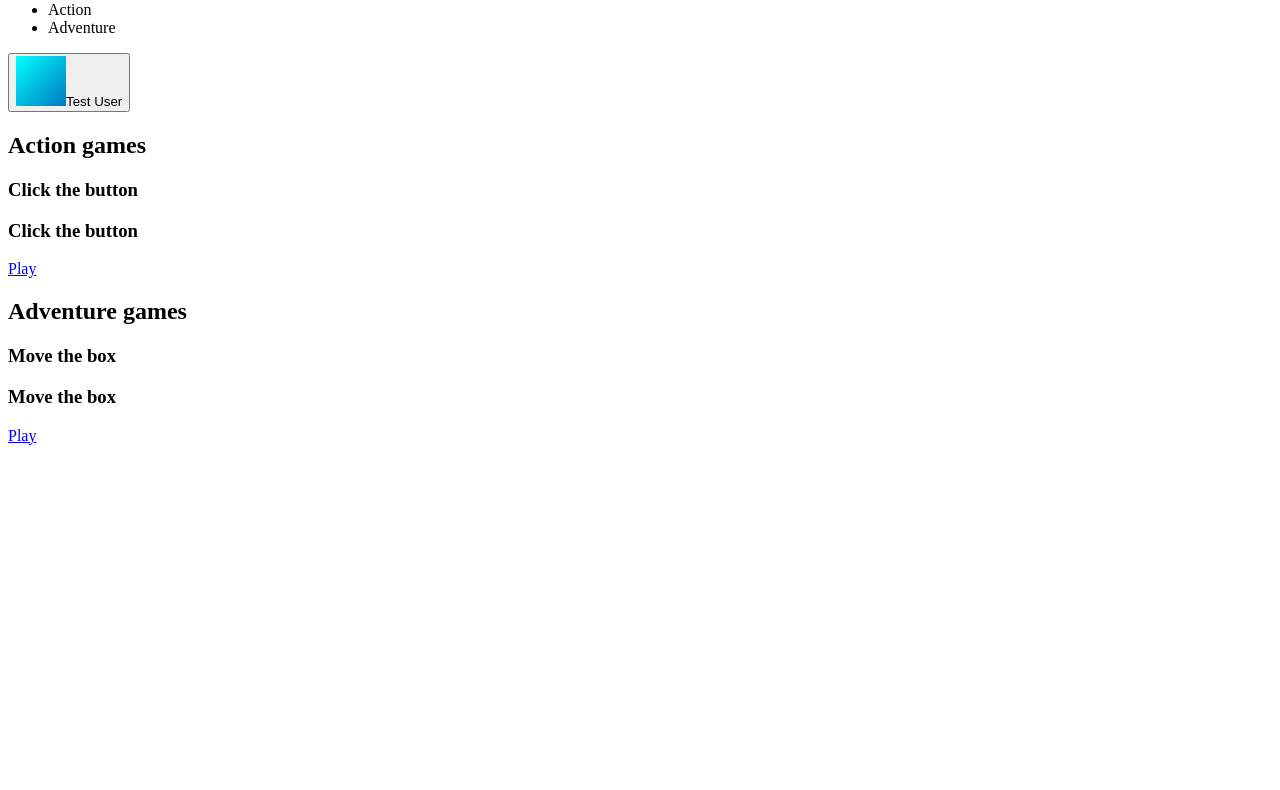
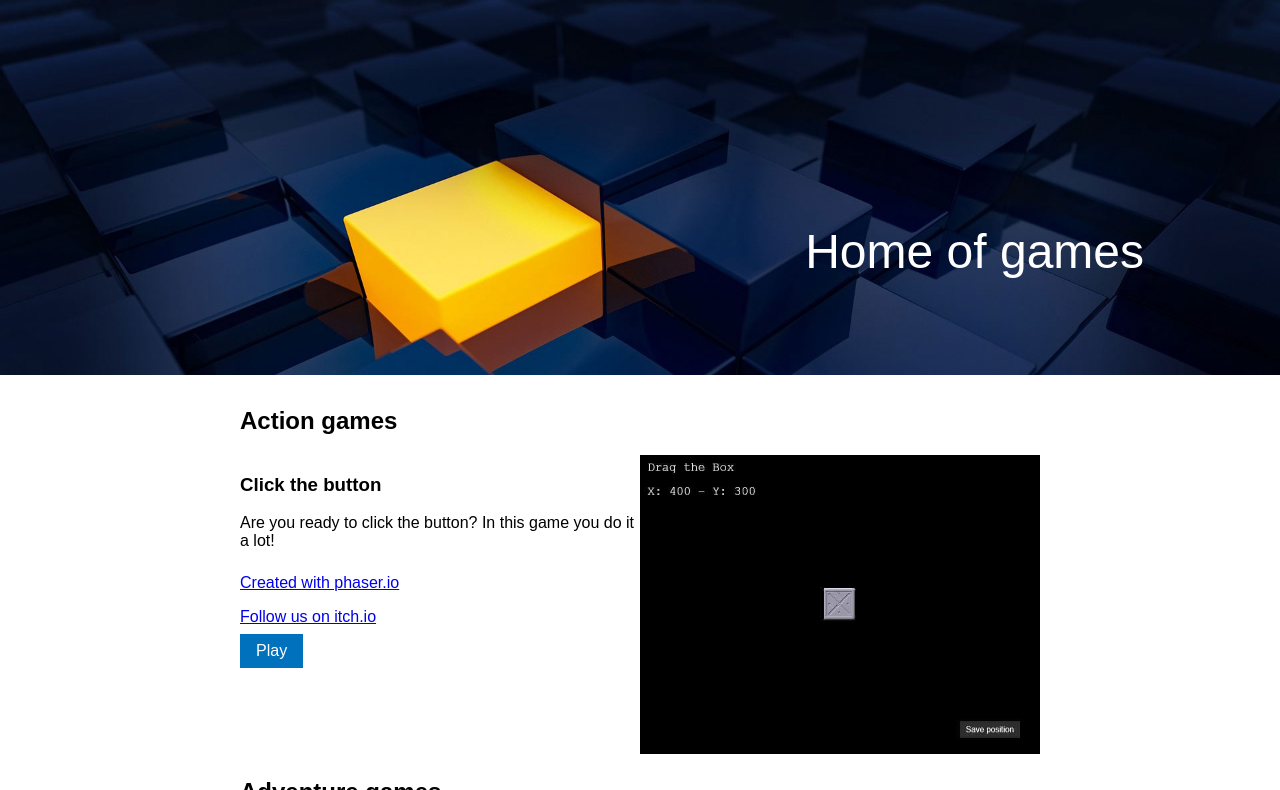
Before and after one commit to AkiKurvinen/game-accounts-js, a plain HTML site: page index.html in a window 1280 px wide. Shown: the part 77-867 px from the top of the page. Before the commit the page ends 800 px from the top, so only its background shows below. Drawn offline with Linux system fonts and the light colour scheme.

Commit message:
auth header

```diff
--- a/box-mover/index.html
+++ b/box-mover/index.html
@@ -5,12 +5,23 @@
     <meta charset="UTF-8">
     <meta name="viewport" content="width=device-width, initial-scale=1.0">
     <title>Box mover</title>
+    <script src="../loginform.js"></script>
 </head>
 
 <body>
-    <h1>Box mover game</h1>
-    <p>Info about the game</p>
-    <a href="game/">Play now</a>
+    <header>
+        <div id="login_btn"></div>
+    </header>
+
+    <main>
+        <h1>Box mover game</h1>
+        <p>Info about the game</p>
+        <a href="game/">Play now</a>
+    </main>
 </body>
+<script>
+    const login_btn_elem = document.getElementById("login_btn")
+    login_btn_elem.innerHTML = loginbutton(false, '../')
+</script>
 
 </html>
--- a/index.html
+++ b/index.html
@@ -7,9 +7,10 @@
     <title>Game accounts</title>
     <link rel="stylesheet" href="style.css">
     <script src="loginform.js"></script>
+    <link rel="shortcut icon" href="img/logo.png" type="image/x-icon">
 </head>
 <header>
-    <div class="logo"><img src="img/logo.png" alt="">Logo</div>
+    <div class="logo"><img src="img/logo_white.png" alt="">Logo</div>
     <nav>
         <ul>
             <li>Action</li>
@@ -18,15 +19,19 @@
     </nav>
     <div id="login_btn"></div>
 </header>
+<div class="hero">
+    <blockquote>Home of games</blockquote>
+</div>
+<nav></nav>
 <main>
-    <nav></nav>
     <div id="game_list"></div>
 </main>
+<footer>game accounts template</footer>
 
 <body>
     <script>
         const login_btn_elem = document.getElementById("login_btn")
-        login_btn_elem.innerHTML = loginbutton(true)
+        login_btn_elem.innerHTML = loginbutton(false)
     </script>
     <script>
         const game_list_elem = document.getElementById("game_list")
@@ -41,6 +46,13 @@
 
                 const json = await response.json();
                 let html = ""
+                function getOtherLinks(otherlinks) {
+                    let html = ""
+                    otherlinks.forEach(otherlink => {
+                        html += `<a href="${otherlink.target}" target="_blank">${otherlink.text}</a>`
+                    })
+                    return html
+                }
                 json.sections.forEach(section => {
                     html += `<section id="${section.id}">`
                     html += `<h2>${section.name}</h2>`
@@ -48,13 +60,17 @@
                         html += `<div class="game_card">
                             <div class="game_info">
                                 <h3>${game.name}</h3>
+                                <p>${game.desc}</p>
+                                ${getOtherLinks(game.otherlinks)}
+                                <a href="${game.gamelink}" class="play_btn">Play</a>
+
                             </div>
                             <div class="game_gallery">
-                                <h3>${game.name}</h3>
-                                <a href="${game.gamelink}">Play</a>
-                            </div>
-`
-
+                                `
+                        game.gallery.forEach(img => {
+                            html += `<img src="img/games/${img.src}" alt="${img.alt}">`
+                        });
+                        html += '</div></div>'
                     });
 
                 });
--- a/loginform.js
+++ b/loginform.js
@@ -1,6 +1,16 @@
+function toggleLogin() {
+    const login_elem = document.querySelector("#login_btn button")
+    let isloggedin = Boolean(login_elem.getAttribute("loggedin") == "true")
+    login_elem.parentNode.innerHTML = loginbutton(!isloggedin)
+}
 function loginbutton(isLoggedin = false) {
     if (isLoggedin) {
-        return `<button class="account_box"><img src="img/avatars/user_avatar-01.jpg" alt="Account"><span>Test User</span></button>`
+        return `<button class="account_box" loggedin=true onClick="toggleLogin()">
+        <div class="avatar_icon"></div>
+        <span>Test User</span>
+        </button>`
     }
-    return `<button class="account_box"><img src="img/account.svg" alt="Account"><span>Login</span></button>`
+    return `<button class="account_box" loggedin=false onClick="toggleLogin()">
+    <div class="login_icon"></div>
+    <span>Login</span></button>`
 }
--- a/page_data.json
+++ b/page_data.json
@@ -5,11 +5,12 @@
             "games": [
                 {"name": "Click the button",
                 "desc": "Are you ready to click the button? In this game you do it a lot!",
-                "oterlinks": [
+                "otherlinks": [
                     {"target": "https://phaser.io/", "text":"Created with phaser.io"},
                     {"target": "https://itch.io/", "text":"Follow us on itch.io"}
                 ],
-                "gamelink": "button-clicker/"
+                "gamelink": "button-clicker/",
+                "gallery": [{"src":"drag-the-box-game.jpg", "alt": "Move the box gameplay"}]
             }]
         },
         {   "id":"adventure",
@@ -17,11 +18,11 @@
             "games": [
             {   "name": "Move the box",
                 "desc": "Tactical adventure that lets you move the box anywhere you want.",
-                "oterlinks": [
+                "otherlinks": [
                     {"target": "https://phaser.io/", "text":"Created with phaser.io"}
                 ],
                 "gamelink": "box-mover/",
-                "gallery": [{"src":"move-box-game.png", "alt": "Move the box gameplay"}]
+                "gallery": [{"src":"drag-the-box-game.jpg", "alt": "Move the box gameplay"}]
             }]
         }
     ]
--- a/style.css
+++ b/style.css
@@ -1,3 +1,129 @@
+:root {
+    --primary-main: rgb(0, 113, 189);
+}
+
+body {
+    margin: 0;
+    font-family: Arial, Helvetica, sans-serif;
+}
+
+header {
+    display: flex;
+    align-items: center;
+    justify-content: space-between;
+    background-color: var(--primary-main);
+    color: white;
+}
+
+.avatar_icon {
+    background-image: url("img/avatars/user_avatar-01.jpg");
+    background-size: contain;
+    border-radius: 50%;
+    width: 50px;
+    height: 50px;
+}
+
+.login_icon {
+    background-image: url("img/account_white.svg");
+    background-size: contain;
+    width: 50px;
+    height: 50px;
+}
+
+main {
+    margin: 2em auto;
+    max-width: 800px;
+}
+
+.hero {
+    background-image: url('img/hero.jpg');
+    min-height: 400px;
+    position: relative;
+    background-size: cover;
+    background-repeat: no-repeat;
+}
+
+.hero blockquote {
+    color: white;
+    font-size: 3em;
+    position: absolute;
+    right: 2em;
+    bottom: 1em;
+}
+
+nav ul {
+    display: flex;
+    gap: 2em;
+}
+
+.logo {
+    display: flex;
+    align-items: center;
+    gap: 1em;
+}
+
 header img {
     max-height: 50px;
 }
+
+.game_card {
+    display: flex;
+}
+
+.game_gallery img {
+    max-width: 400px;
+}
+
+#login_btn {
+    display: flex;
+    justify-content: end;
+    min-width: 100px;
+
+}
+
+#login_btn button {
+    background-color: unset;
+    display: flex;
+    gap: 1em;
+    justify-content: space-between;
+    align-items: center;
+    border: none;
+    width: 100%;
+    color: white;
+}
+
+#login_btn button:hover {
+    background-color: rgb(12, 136, 219);
+    ;
+    cursor: pointer;
+}
+
+#login_btn button span {
+    display: block;
+}
+
+.game_info a {
+    display: block;
+    padding: 0.5em;
+    padding-left: 0;
+}
+
+.game_info .play_btn {
+    background-color: var(--primary-main);
+    display: inline-block;
+    color: white;
+    padding: 0.5em 1em;
+    text-decoration: none;
+}
+
+.game_info .play_btn:hover {
+    background-color: rgb(12, 136, 219);
+}
+
+footer {
+    background-color: black;
+    min-height: 100px;
+    color: white;
+    padding: 1em;
+    text-align: center;
+}
```
Also changed, not shown: drag-box-game.jpg (deleted), img/account_white.svg (added), img/games/drag-the-box-game.jpg (added), img/hero.jpg (added), img/logo_white.png (added), img/logo_white.svg (added).
